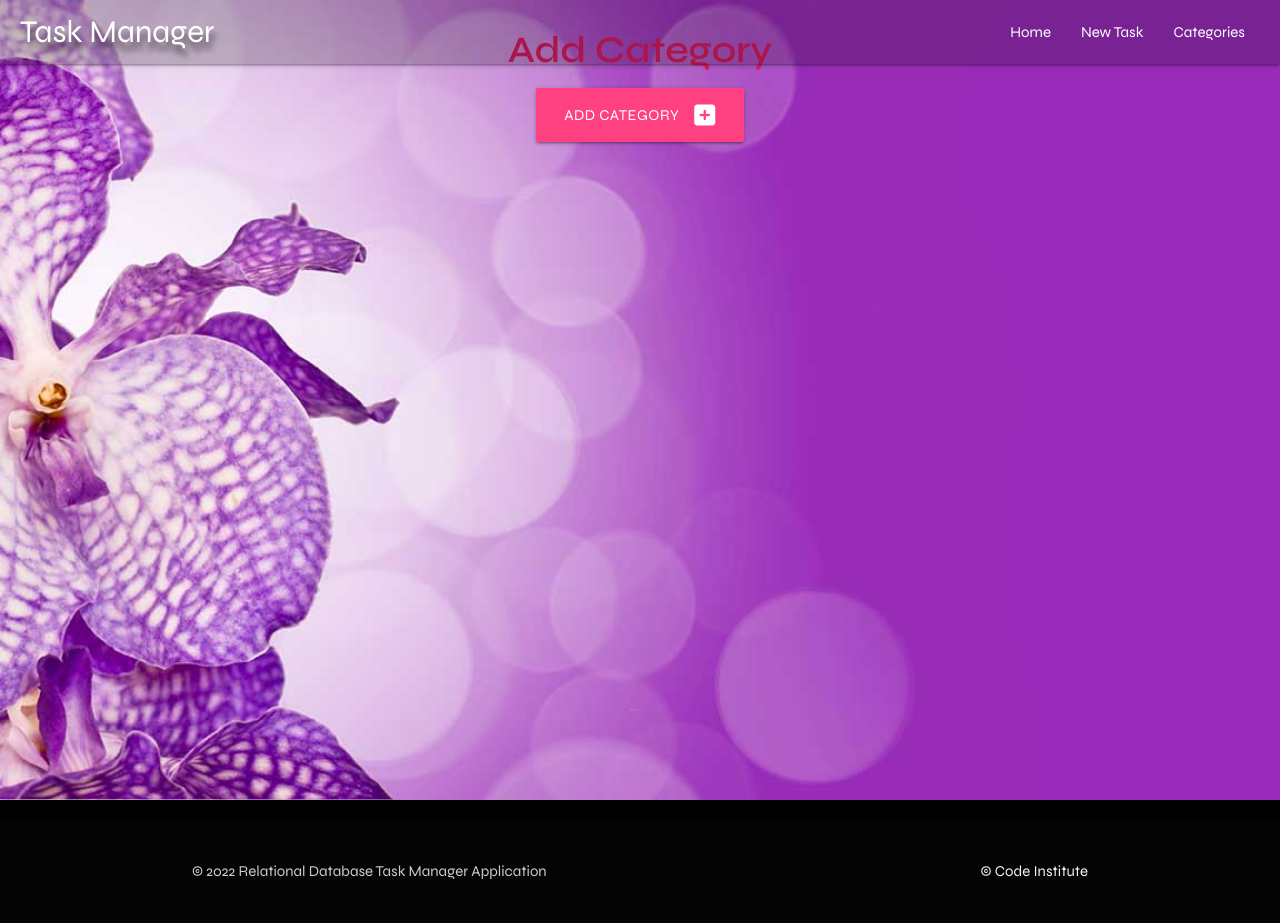
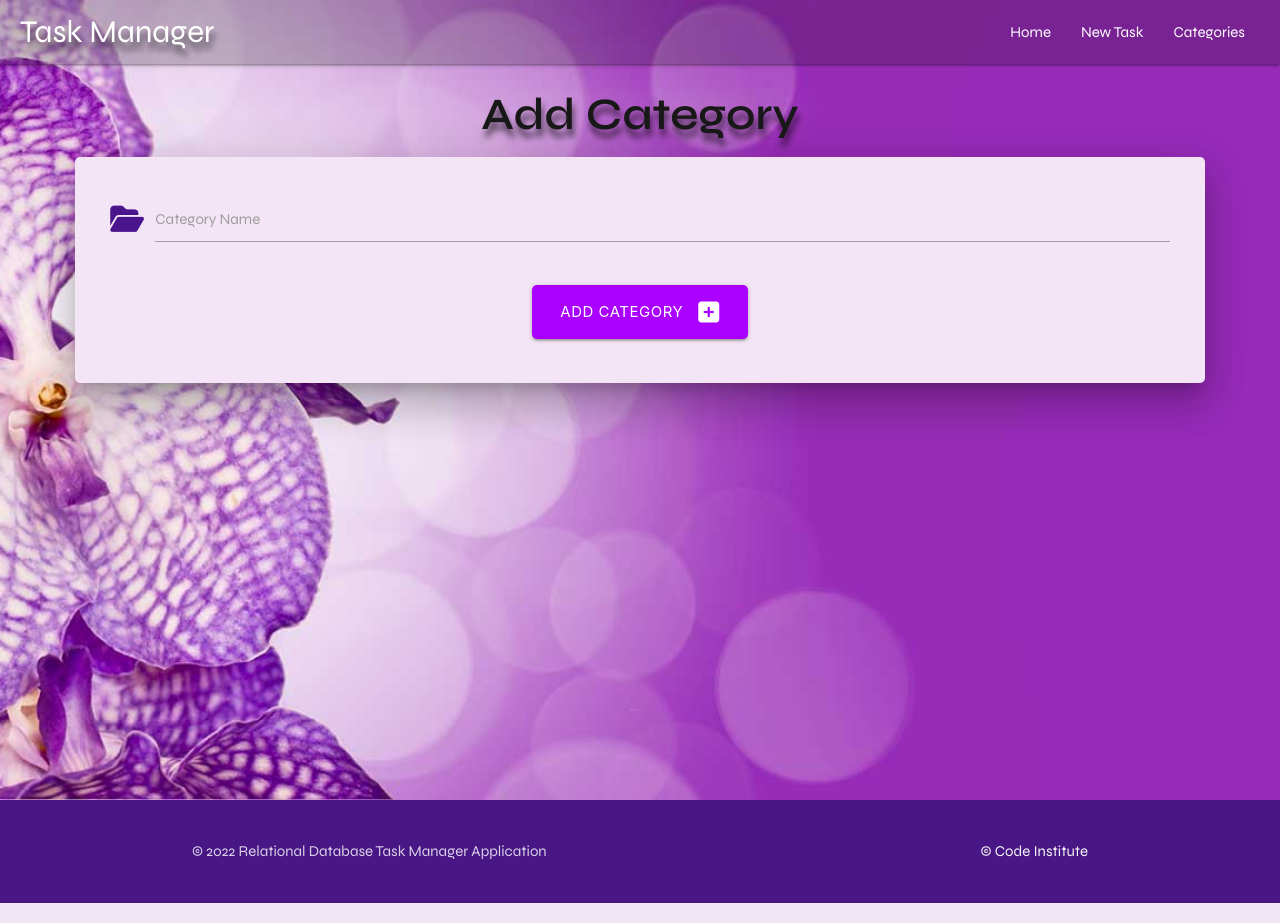
Before and after one commit to JoyZadan/relational-task-manager, a Flask app: template taskmanager/templates/add_category.html in a window 1280 px wide. Run offline with Flask 2, Linux system fonts and the light colour scheme; the template is opened without the code that fills it, so the values that code supplies are empty; some libraries are stand-ins or nearby versions.

Commit message:
Feat: add add_category function using GET and POST methods; add custom css

```diff
--- a/taskmanager/static/css/style.css
+++ b/taskmanager/static/css/style.css
@@ -9,7 +9,7 @@
     --fw-m: 600;
     --fw-b: 800;
 
-    --fs-2: 5rem;
+    --fs-2: 3rem;
     --fs-p: 1rem;
 
     --fc-h: #181818;
@@ -43,13 +43,6 @@ main {
     padding: 0;
 }
 
-/* h3,
-h4,
-h5,
-h6 {
-    font-family: var(--ff-secondary);
-} */
-
 /* FONTS STYLING */
 
 .text-shadow {
@@ -71,9 +64,9 @@ p {
     font-family: var(--fw-n);
 }
 
-.tasks-lead {
+.page-lead {
     color: var(--fc-h);
-    font-weight: var(--fw-b);
+    font-weight: var(--fw-m);
     font-size: var(--fs-2);
     text-shadow: var(--text-shadow);
 }
@@ -82,30 +75,31 @@ p {
 
 nav {
     position: fixed;
+    padding: 0 20px;
+    z-index: 100;
     background: rgba(0, 0, 0, 0.2);
+}
+
+/* nav.active {
+    position: fixed;
     padding: 0 20px;
-}
+    z-index: 100;
+    background: #6a1b9a;
+} */
 
 nav li a:hover {
     background-color: purple;
 }
 
-.sidenav-bg {
-    background-color: var(--custom-color);
-}
-
-
 main {
     flex: 1rem 0 auto;
 }
-
 
 /* ADJUSTED MARGINS TO CUSTOMISE MATERIALIZE STYLING */
 
 .adj-margin {
     margin: 2rem auto;
 }
-
 
 /* STYLING FOR THE TASKS PAGE */
 
@@ -129,12 +123,26 @@ main {
     margin-top: 6rem;
 }
 
+/* CARD PANEL STYLING TO CUSTOMISE MATERIALIZE STYLING */
 
+.card-panel-custom {
+    margin-left: 5rem;
+    margin-right: 5rem;
+    overflow-x: hidden;
+    border-radius: 5px;
+}
 
+/* BUTTON STYLING TO CUSTOMISE MATERIALIZE STYLING */
 
+.button-custom {
+    border-radius: 5px;
+}
 
+/* FOOTER STYLING TO CUSTOMISE MATERIALIZE STYLING */
 
-
+.footer-custom {
+    padding-top: 0 !important;
+}
 
 
 
@@ -147,7 +155,19 @@ main {
 @media screen and (max-width: 26.875em) {
     #logo {
         font-size: 1.25rem;
+    }
 
+    .page-lead {
+        font-size: 2rem;
+    }
+
+    /* .button-custom a {
+        font-size: 1rem;
+    } */
+
+    .card-panel-custom {
+        margin-left: 1rem;
+        margin-right: 1rem;
     }
 }
 
--- a/taskmanager/templates/add_category.html
+++ b/taskmanager/templates/add_category.html
@@ -1,15 +1,28 @@
 {% extends "base.html" %}
 {% block content %}
 
-<h3 class="pink-text text-darken-1 center-align">Add Category</h3>
-
+    <section class="adj-margin-top">
+        <h3 class="page-lead center-align">Add Category</h3>
+        <div class="row card-panel card-panel-custom purple lighten-5 z-depth-5">
+            <form class="col s12" method="POST" action="{{ url_for('add_category') }}">
+                <!-- category name -->
+                <div class="row">
+                    <div class="input-field col s12">
+                        <i class="fas fa-folder-open prefix purple-text text-darken-4"></i>
+                        <input id="category_name" name="category_name" minlength="3" maxlength="25" type="text" class="validate" required>
+                        <label for="category_name">Category Name</label>
+                    </div>
+                </div>
                 <!-- submit button -->
                 <div class="row">
                     <div class="col s12 center-align">
-        <a href="{{ url_for('add_category') }}" class="btn-large pink accent-2">
+                        <button type="submit" class="btn-large purple accent-4 button-custom">
                             Add Category <i class="fas fa-plus-square right"></i>
-        </a>
+                        </button>
                     </div>
                 </div>
+            </form>
+        </div>
+    </section>
 
 {% endblock %}
--- a/taskmanager/templates/base.html
+++ b/taskmanager/templates/base.html
@@ -18,23 +18,23 @@
 
     <header>
         <!-- top navbar -->
-        <nav class="">
+        <nav class="nav">
             <div class="nav-wrapper">
                 <a href="{{ url_for('home') }}" class="brand-logo text-shadow" id="logo">Task Manager</a>
                 <a href="#" data-target="mobile-demo" class="sidenav-trigger"><i class="fas fa-bars"></i></a>
                 <ul class="right hide-on-med-and-down">
                     <li><a href="{{ url_for('home') }}">Home</a></li>
                     <li><a href="">New Task</a></li>
-                    <li><a href="">Categories</a></li>
+                    <li><a href="{{ url_for('categories') }}">Categories</a></li>
                 </ul>
             </div>
         </nav>
 
         <!-- mobile sidebar -->
-        <ul class="sidenav sidenav-bg purple" id="mobile-demo">
+        <ul class="sidenav purple accent-1" id="mobile-demo">
             <li><a href="{{ url_for('home') }}">Home</a></li>
-            <li><a href="{{ url_for('categories') }}">New Task</a></li>
-            <li><a href="">Categories</a></li>
+            <li><a href="">New Task</a></li>
+            <li><a href="{{ url_for('categories') }}">Categories</a></li>
         </ul>
     </header>
 
@@ -46,7 +46,7 @@
         {% endblock %}
     </main>
 
-    <footer class="page-footer black">
+    <footer class="page-footer footer-custom purple darken-4">
         <div class="footer-copyright">
             <div class="container adj-margin">
                 © 2022 Relational Database Task Manager Application
--- a/taskmanager/templates/tasks.html
+++ b/taskmanager/templates/tasks.html
@@ -3,11 +3,8 @@
 
     <section class="adj-margin-top">
 
-    <h3 class="center-align tasks-lead">Tasks</h3>
+        <h3 class="center-align page-lead">Tasks</h3>
 
-    <h3 class="center-align tasks-lead">Tasks</h3>
-    <h3 class="center-align tasks-lead">Tasks</h3>
-    <h3 class="center-align tasks-lead">Tasks</h3>
 
 
     </section>
```
Also changed, not shown: taskmanager/routes.py (+16 -1 lines), taskmanager/static/js/script.js (+12 -0 lines), taskmanager/templates/categories.html (+5 -2 lines). Lines whose indentation alone changed are shown as unchanged.
